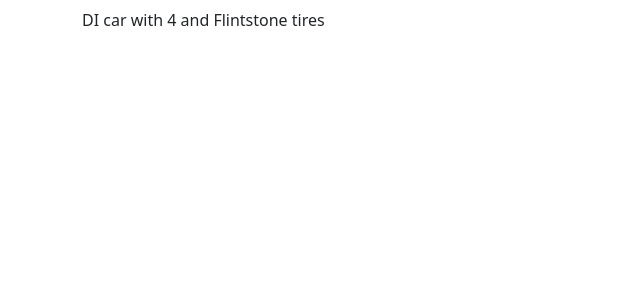
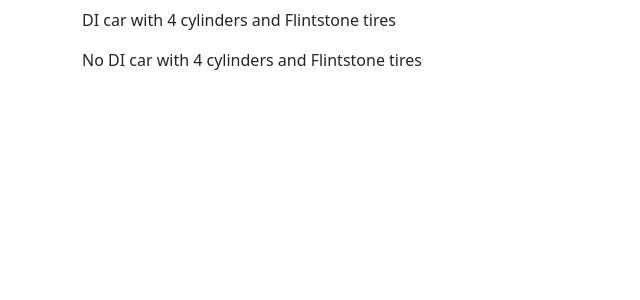
Before and after one commit to cristiancajiaos/car-component, an Angular app: page / in a window 1280 px wide. Shown: the top 300 px of the page, without its empty margins (0-640 px from the left). Built offline with nearby package versions, Linux system fonts and the light colour scheme.

Commit message:
Creada clase CarNoDi

```diff
--- /dev/null
+++ b/src/app/car/car-no-di.ts
@@ -0,0 +1,16 @@
+import { Engine, Tires } from './car';
+
+export class CarNoDi {
+  public engine: Engine;
+  public tires: Tires;
+  public description = 'No DI';
+
+  constructor() {
+    this.engine = new Engine();
+    this.tires = new Tires();
+  }
+
+  drive() {
+    return `${this.description} car with ${this.engine.cylinders} cylinders and ${this.tires.make} tires`;
+  }
+}
--- a/src/app/car/car.component.html
+++ b/src/app/car/car.component.html
@@ -1 +1,2 @@
 <p>{{car.drive()}}</p>
+<p>{{noDiCar.drive()}}</p>
--- a/src/app/car/car.component.ts
+++ b/src/app/car/car.component.ts
@@ -1,3 +1,4 @@
+import { CarNoDi } from './car-no-di';
 import { Component, OnInit } from '@angular/core';
 import { Car, Engine, Tires } from './car';
 
@@ -8,6 +9,8 @@
 })
 export class CarComponent implements OnInit {
 
+  noDiCar = new CarNoDi;
+
   constructor(
     public car: Car
   ) { }
--- a/src/app/car/car.ts
+++ b/src/app/car/car.ts
@@ -20,6 +20,6 @@
   }
 
   drive() {
-    return `${this.description} car with ${this.engine.cylinders} and ${this.tires.make} tires`;
+    return `${this.description} car with ${this.engine.cylinders} cylinders and ${this.tires.make} tires`;
   }
 }
```
